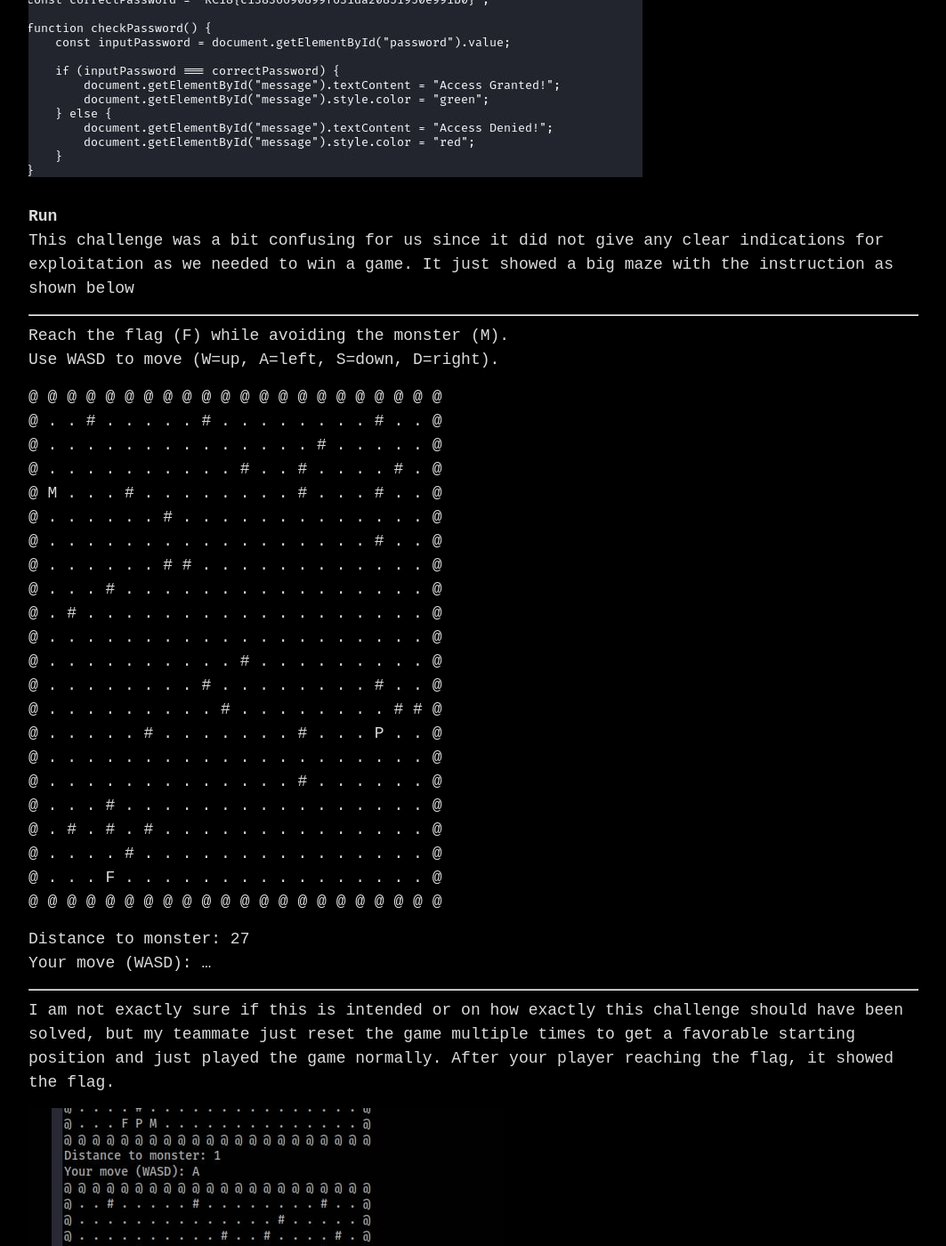
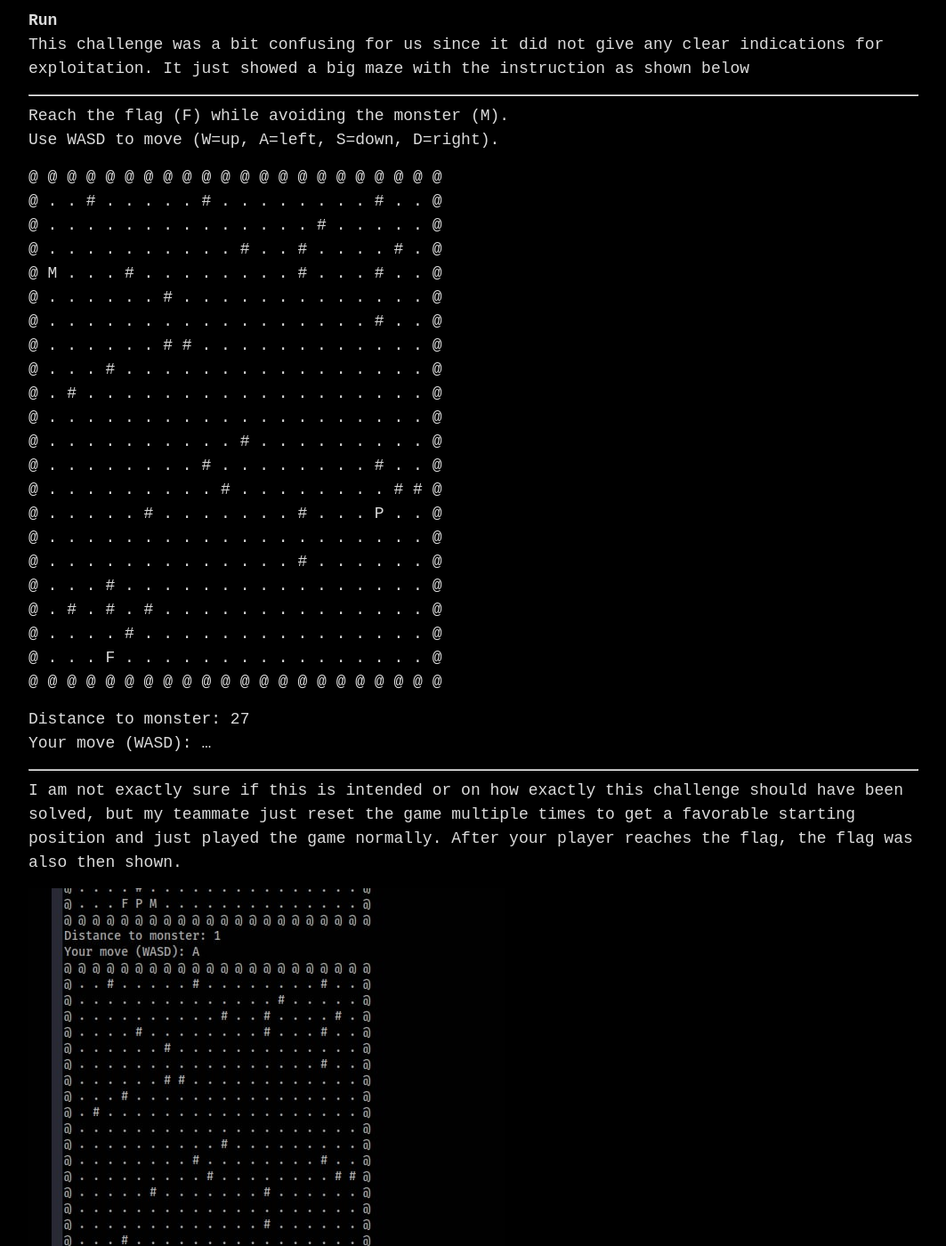
Before and after one commit to zw1tt3r1on/zw1tt3r1on.github.io, a Jekyll site: the page built from _posts/2024-09-17-rootcon18-ctf-prequals.markdown, in a window 1280 px wide and 1400 px high, scrolled down 2278 px. Shown: the whole window at 89% size, without its empty margins (108-1171 px from the left). Built offline with Jekyll 4.4.1, drawn with Linux system fonts in a browser that asks for light colours.

Commit message:
rootcon 18 fix typos

```diff
--- a/_posts/2024-09-17-rootcon18-ctf-prequals.markdown
+++ b/_posts/2024-09-17-rootcon18-ctf-prequals.markdown
@@ -16,7 +16,7 @@ Visiting the ip and port given to us, we see a login page. I initially tried ran
 
 ![alt text](/assets/uploads/rootcon18-ctf-prequals/image.png)
 
-![alt text](/assets/uploads/rootcon18-ctf-prequals/image-2.png)
+<img src='/assets/uploads/rootcon18-ctf-prequals/image-2.png' width="70%">
 
 Looking also at source, we see that there is a js file that contains a hardcoded password but upon trying this password on the login page, it still did not work.
 
@@ -36,7 +36,7 @@ aws s3api get-object --bucket admin-panel.pwndemanila.ph --key script.js --versi
 
 # Run
 
-This challenge was a bit confusing for us since it did not give any clear indications for exploitation as we needed to win a game. It just showed a big maze with the instruction as shown below
+This challenge was a bit confusing for us since it did not give any clear indications for exploitation. It just showed a big maze with the instruction as shown below
 
 ---
 
@@ -71,7 +71,7 @@ Your move (WASD): ...
 
 ---
 
-I am not exactly sure if this is intended or on how exactly this challenge should have been solved, but my teammate just reset the game multiple times to get a favorable starting position and just played the game normally. After your player reaching the flag, it showed the flag.
+I am not exactly sure if this is intended or on how exactly this challenge should have been solved, but my teammate just reset the game multiple times to get a favorable starting position and just played the game normally. After your player reaches the flag, the flag was also then shown.
 
 ![alt text](/assets/uploads/rootcon18-ctf-prequals/image-10.png)
 
@@ -84,7 +84,7 @@ After downloading the given file, I tried and extracting the contents of it and
 
 So after running it for a while, my script showed that the last file is empty. I initially thought that this challenge might have been broken since there is no flag whatsoever.
 
-![alt text](/assets/uploads/rootcon18-ctf-prequals/image-5.png)
+<img src='/assets/uploads/rootcon18-ctf-prequals/image-5.png' width="70%">
 
 However, we realized that the names of the folders might be hex encoded since they only contain the characters 0-9 and a-f. So collecting these and passing it through cyberchef and hex decoding it did NOT get us anywhere :(
 
@@ -92,7 +92,7 @@ However, we realized that the names of the folders might be hex encoded since th
 
 It was then further discovered that the output should be first reversed before being hex decoded and we get the flag from there
 
-![alt text](/assets/uploads/rootcon18-ctf-prequals/image-7.png)
+<img src='/assets/uploads/rootcon18-ctf-prequals/image-7.png' width="70%">
 
 # I Can See The End
 
@@ -143,12 +143,12 @@ Initially it is looking for a shared library called "libcrypto.so.1.1", so we fe
 
 After that, it looks for the right permissions, but we do not know what permissions is it looking for, so we try and reverse engineer this binary using ghidra
 
-![alt text](/assets/uploads/rootcon18-ctf-prequals/1image-1.png)
+<img src='/assets/uploads/rootcon18-ctf-prequals/1image-1.png' width="80%">
 
 We see here that we need to first be running as the user Beelzebub with password ILOVEROOTCON
 
 ![alt text](/assets/uploads/rootcon18-ctf-prequals/1image-3.png)
-![alt text](/assets/uploads/rootcon18-ctf-prequals/1image-5.png)
+<img src='/assets/uploads/rootcon18-ctf-prequals/1image-5.png' width="70%">
 
 Next we see that we need to have the following
 - uid 0x1b39 (6969 in decimal) or else it would say "wrong user ID"
```
